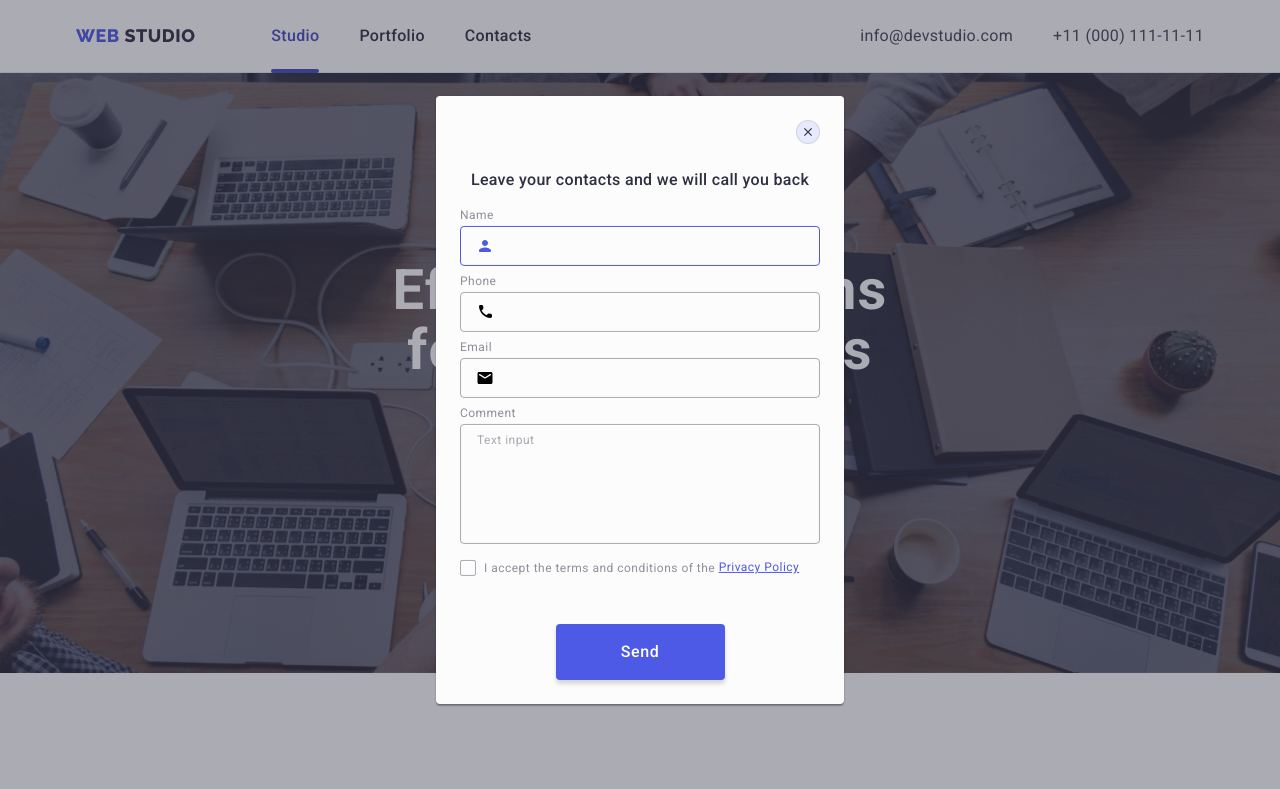
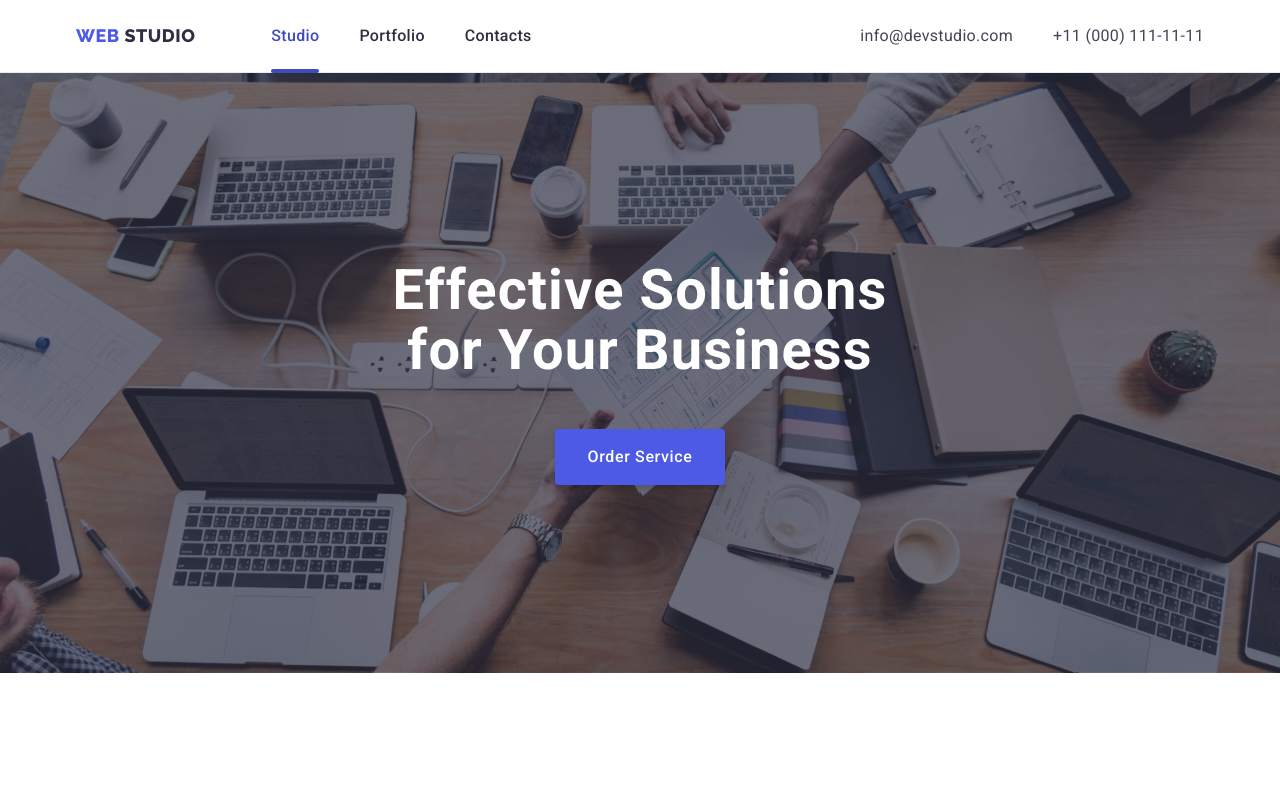
Before and after one commit to Serj-New/goit-markup-hw-05, a plain HTML site: page index.html in a window 1280 px wide. Shown: the top 789 px of the page. Drawn offline with nearby package versions, Linux system fonts and the light colour scheme.

Commit message:
9 upd input markup

```diff
--- a/css/styles.css
+++ b/css/styles.css
@@ -540,12 +540,6 @@ section {
     transition: opacity 250ms cubic-bezier(0.4, 0, 0.2, 1), visibility 250ms cubic-bezier(0.4, 0, 0.2, 1);
 }
 
-.is-open {
-    opacity: 1;
-    visibility: visible;
-    pointer-events: auto;
-}
-
 .backdrop.is-open {
     opacity: 1;
     visibility: visible;
--- a/index.html
+++ b/index.html
@@ -370,7 +370,7 @@
         </div>
     </footer>
 
-    <div class="backdrop is-open" data-modal>
+    <div class="backdrop" data-modal>
         <div class="modal">
             <button type="button" class="modal-btn" data-modal-close>
                 <svg class="modal-btn-icon" width="8" height="8">
```
